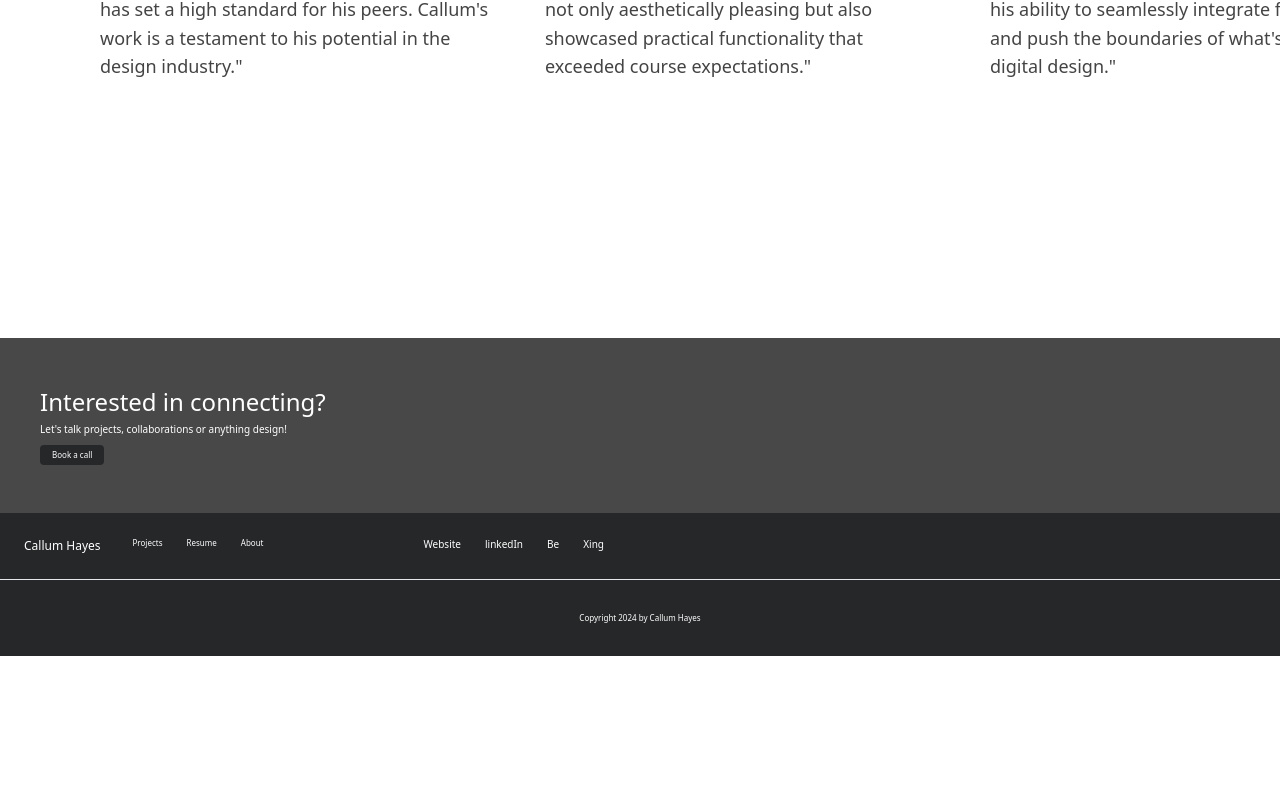
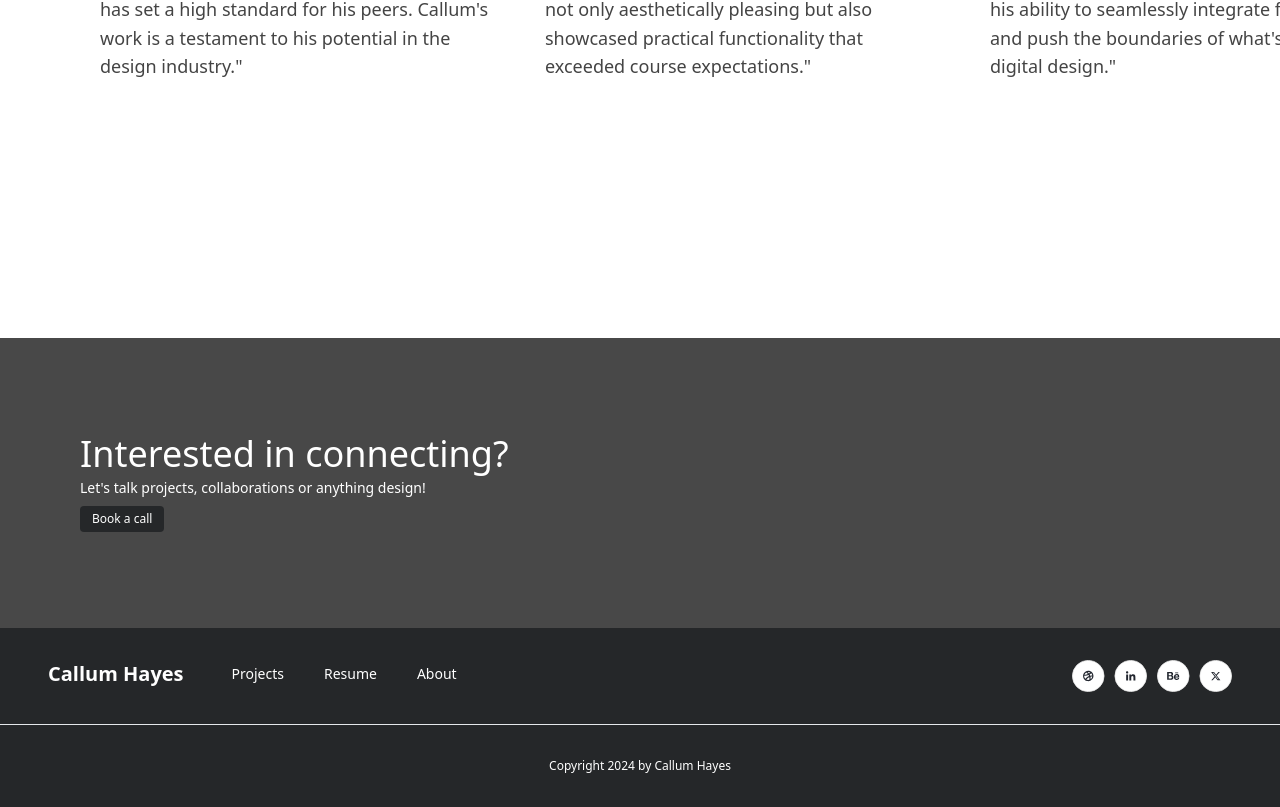
Before and after one commit to Muhammad-N-Ali/crossover-group7, a React (Vite) app in the folder psd-project/: page / in a window 1280 px wide. Shown: the part 3157-3964 px from the top of the page. Before the commit the page ends 3813 px from the top, so only its background shows below. Built offline with nearby package versions, Linux system fonts and the light colour scheme.

Commit message:
change the font sizaé and add the icons

```diff
--- a/psd-project/src/components/Section4.jsx
+++ b/psd-project/src/components/Section4.jsx
@@ -2,29 +2,30 @@
 const Section4 = () => {
   return (
   <>
-    <div className="bg-[#484848] text-white pt-12 pb-12 pl-10">
-      <h1 className="text-2xl">Interested in connecting? </h1>
-      <p className="text-[10px] mt-1">Let's talk projects, collaborations or anything design!</p>
-      <button className="bg-[#252729]  text-[8px]  mt-2  rounded px-3 py-1">Book a call</button>
+    <div className="bg-[#484848] text-white py-24 pl-20">
+      <h1 className="text-4xl">Interested in connecting? </h1>
+      <p className="text-sm mt-1">Let's talk projects, collaborations or anything design!</p>
+      <button className="bg-[#252729]  text-[12px]  mt-2  rounded px-3 py-1">Book a call</button>
     </div>
-    <div className="bg-[#252729] text-white divide-y divide-salate-900">
-      <div>
-        <div className="flex py-6 px-6">
-          <p className="text-[12px]">Callum Hayes</p>
-          <ul className="flex text-[8px] px-8">
-            <li className="pr-6">Projects</li>
-            <li className="pr-6">Resume</li>
-            <li>About</li>
-          </ul>
-          <ul className="flex pl-32 text-[10px]">
-            <li className="pr-6">Website</li>
-            <li className="pr-6">linkedIn</li>
-            <li className="pr-6">Be</li>
-            <li>Xing</li>
+
+    <div className="bg-[#252729] text-white divide-y divide-salate-100">
+
+      <div className="flex justify-between py-8">
+        <div className="flex px-12">
+          <p className="text-xl font-semibold">Callum Hayes</p>
+          <ul className="flex text-sm px-12 pt-1">
+            <li className="pr-10">Projects</li>
+            <li className="pr-10">Resume</li>
+            <li className="pr-64">About</li>
           </ul>
         </div>
+        <div className="pr-12" >
+        <img src="../images/Buttons.svg" alt="buttons"
+        width="160px" />
+        </div>
       </div>
-      <div className="text-center text-[8px] py-8">Copyright 2024 by Callum Hayes</div>
+
+      <div className="text-center text-[12px] py-8">Copyright 2024 by Callum Hayes</div>
     </div>
   </>
   )
```
